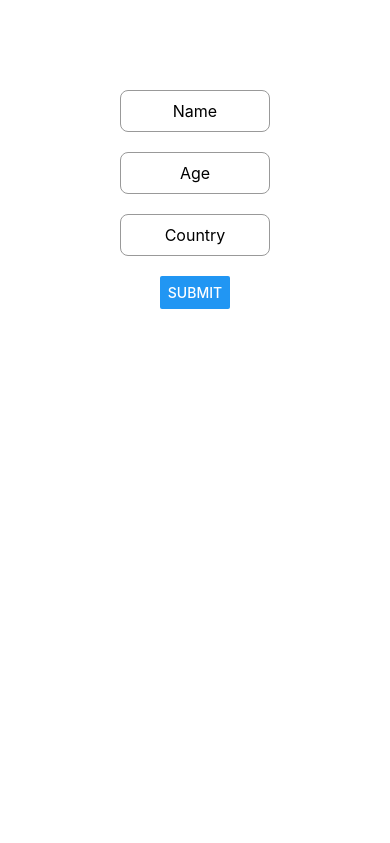
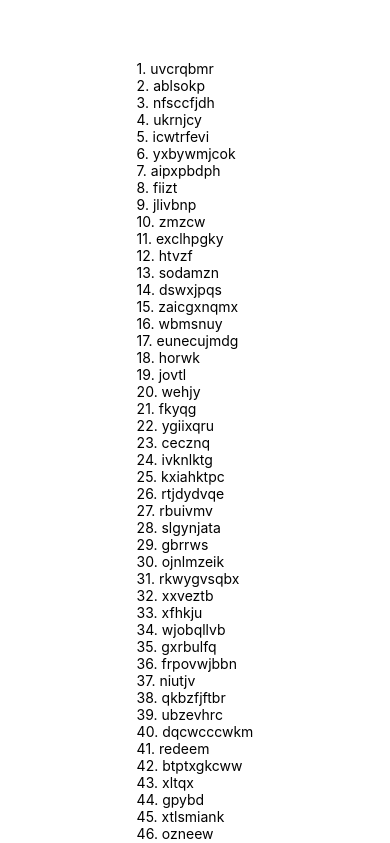
Before and after one commit to omaralsaleh2004/JoVision-react-native-tasks, a React Native app: screen / in a window 390 px wide. Shown: the top 843 px of the page. Built offline with nearby package versions, Linux system fonts and the light colour scheme.

Commit message:
Completed Task 36

```diff
--- a/App.tsx
+++ b/App.tsx
@@ -17,6 +17,7 @@ import Task32 from './Tasks/Task32';
 import Task33 from './Tasks/Task33';
 import Task34 from './Tasks/Task34';
 import Task35 from './Tasks/Task35';
+import Task36 from './Tasks/Task36';
 
 const App = () => {
   return (
@@ -48,8 +49,10 @@ const App = () => {
       <Task33 />
 
       <Task34 />
+
+      <Task35 />
       */}
-      <Task35 />
+      <Task36 />
     </View>
   );
 };
--- /dev/null
+++ b/Tasks/Task36.js
@@ -0,0 +1,32 @@
+import React from 'react';
+import { ScrollView, Text, View } from 'react-native';
+
+function generateRandomWord(length) {
+  let result = '';
+  const characters = 'abcdefghijklmnopqrstuvwxyz';
+  for (let i = 0; i < length; i++) {
+    result += characters.charAt(Math.floor(Math.random() * characters.length));
+  }
+  return result;
+}
+
+const Task36 = () => {
+  const words = [];
+  for (let i = 0; i < 100; i++) {
+    words.push(generateRandomWord(5 + Math.floor(Math.random() * 6))); //from 5 to 10 characters
+  }
+
+  return (
+    <View>
+      <ScrollView>
+        {words.map((word, index) => (
+          <Text key={index}>
+            {index + 1}. {word}
+          </Text>
+        ))}
+      </ScrollView>
+    </View>
+  );
+};
+
+export default Task36;
```
